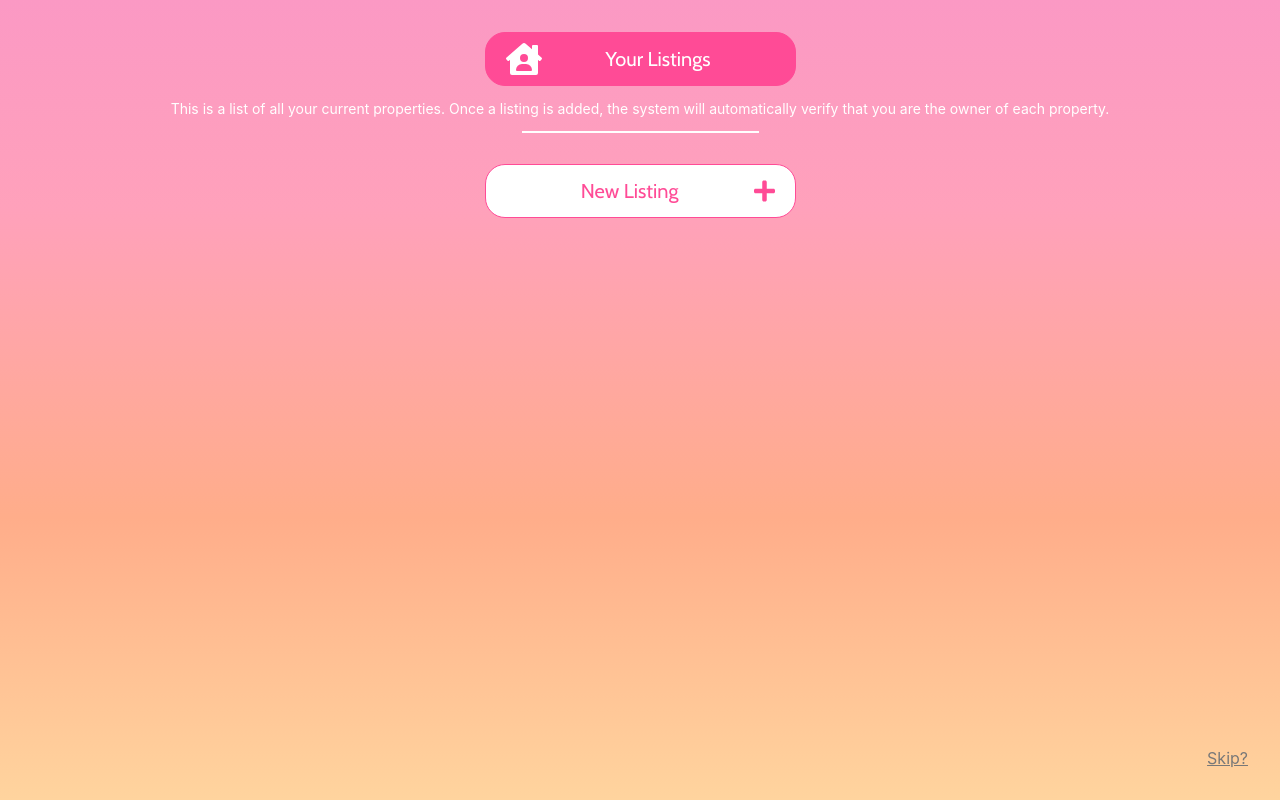
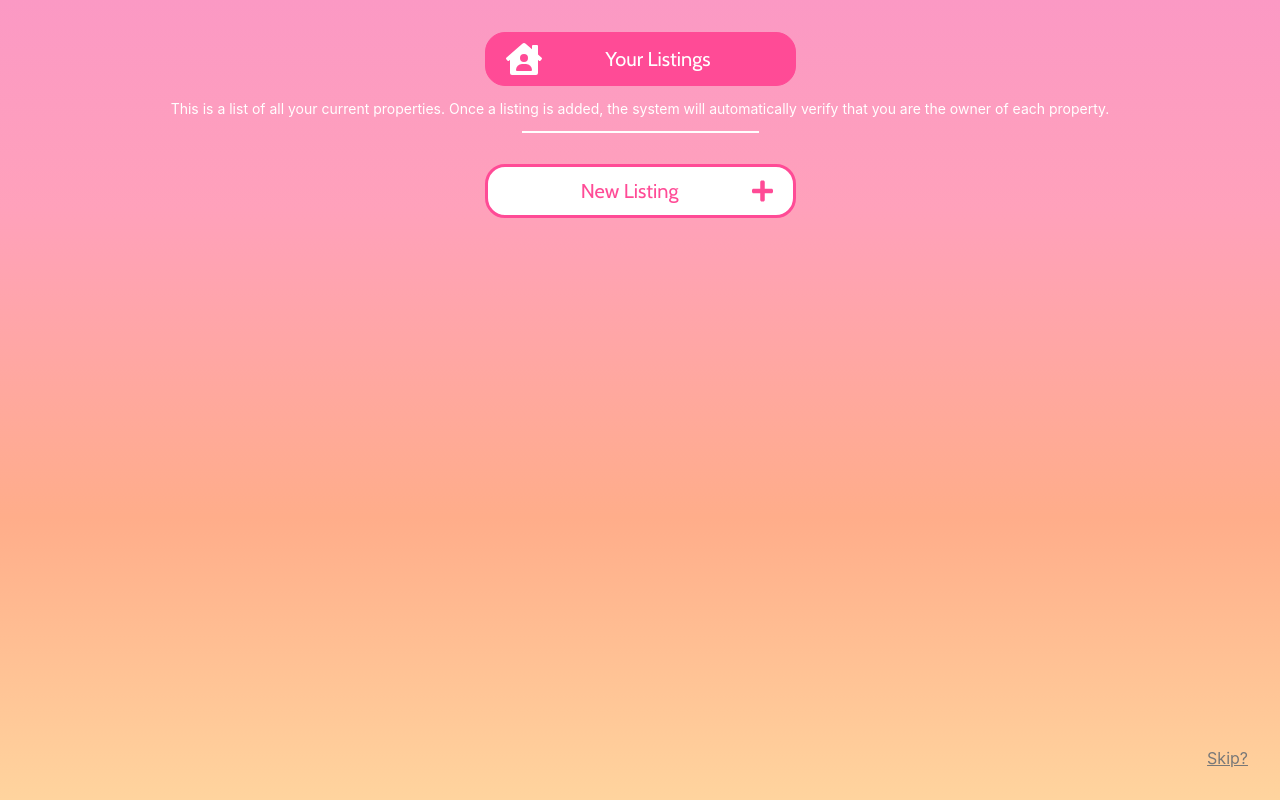
Before and after one commit to apartments-app/front-end, a React (Create React App) app: page / in a window 1280 px wide. Shown: the part 4795-5595 px from the top of the page. Built offline with nearby package versions, Linux system fonts and the light colour scheme; a web font is replaced by a local one.

Commit message:
updated 2ndary button border

```diff
--- a/src/components/SignUp-Listings.js
+++ b/src/components/SignUp-Listings.js
@@ -35,6 +35,7 @@ const secondaryButtonStyle = {
   "alignItems": "center",
   "width": "311px",
   "height": "54px",
+  "border": "3px solid",
 };
 
 const Span = styled.span`
```
